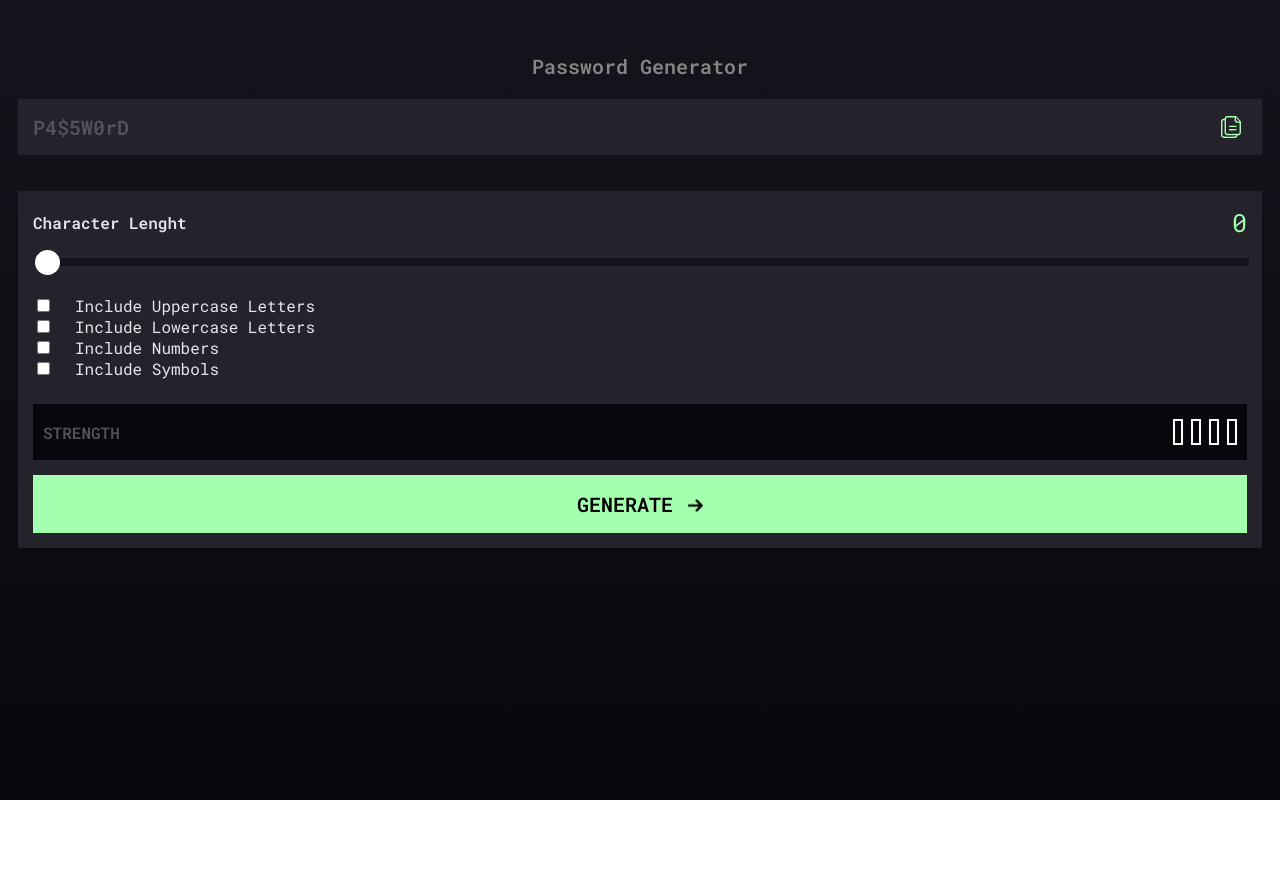
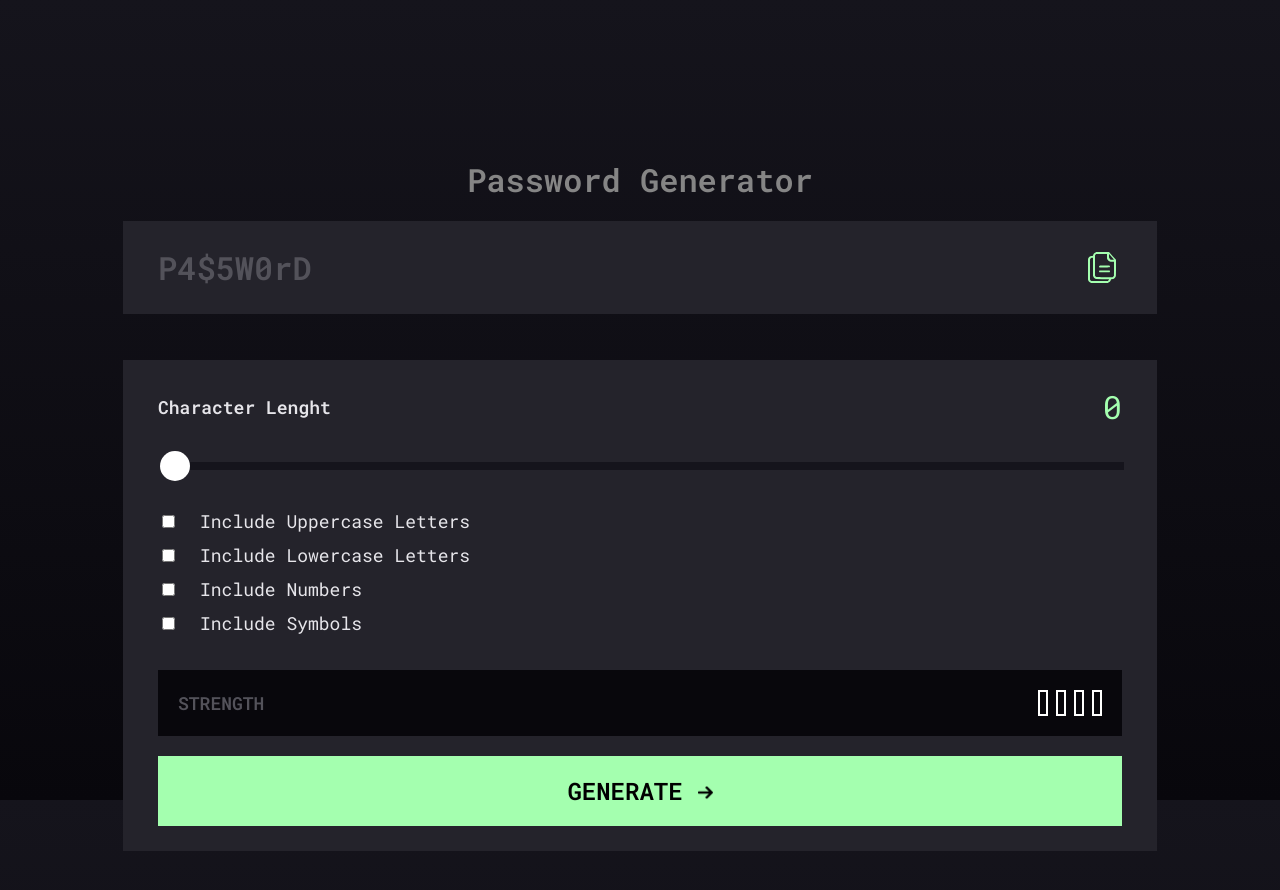
Before and after one commit to michalfadrnydev/Password-Generator, a plain HTML site: page index.html in a window 1280 px wide. Before the commit the page ends 800 px from the top, so only its background shows below. Drawn offline with Linux system fonts and the light colour scheme.

Commit message:
CSS Refactoring - tablet respomsive finished
dodělat media queries pro desktop

```diff
--- a/style.css
+++ b/style.css
@@ -1,16 +1,24 @@
 :root {
     --c-text: #E6E5EA;
     --c-button: #A4FFAF;
+    --backg-cont: #24232B;
+
     --backg-main-top: #15141C;
     --backg-main-bottom: #08070C;
-    --backg-cont: #24232B;
+
+    --fs-body: 18px;
+    --fs-heading-m: 24px;
+    --fs-heading-l: 32px;
+
+    --ff-prim: 'Roboto Mono';
+    --ff-sec: monospace;
 }
 html {
     height: 100%;
     background: linear-gradient(var(--backg-main-top), var(--backg-main-bottom));
 }
 body {
-    font-family: 'Roboto Mono', monospace;
+    font-family: var(--ff-prim), var(--ff-sec);
     color: var(--c-text);
     padding: 25px 10px;
 }
@@ -21,9 +29,6 @@ h1 {
     text-align: center;
     margin: 20px 0;
 }
-
-
-
 /*PASSWORD--------------------------------*/
 .container-new-passw {
     align-items: center;
@@ -36,6 +41,7 @@ h1 {
 }
 .generated-password{
     transition: all 0.5s steps(4, jump-start);
+    font-size: var(--fs-heading-m);
 }
 .generated-password-color {
     color: white;
@@ -47,24 +53,20 @@ h1 {
 .container-new-passw img {
     width: 20px;
 }
-
 .copy-button img {
     vertical-align: middle;
 }
-
 .copy-message {
     color: var(--c-text);
     display: inline-block;
-    font-family: 'Roboto Mono', monospace;
+    font-family: var(--ff-prim), var(--ff-sec);
     margin: 0 20px 0 0;
     transition: opacity 0.5s steps(4, jump-start);
 }
-
 .no-display {
     opacity: 0;
     transition: opacity 0.5s steps(4, jump-start);;
 }
-
 #par-warning {
     font-size: 12px;
     text-align: center;
@@ -72,7 +74,6 @@ h1 {
     margin-bottom: 10px;
     transition: opacity 0.5s steps(4, jump-start);
 }
-
 /*PARAMETERS--------------------------------*/
 /*-------Charcter Length*/
 .container-parameters {
@@ -83,15 +84,15 @@ h1 {
     align-items: center;
     display: flex;
     justify-content: space-between;
-    margin-bottom: 10px;
+    margin-bottom: 15px;
 }
 .box-passw-length h2 {
     margin:0;
-    font-size: 16px;
+    font-size: calc(var(--fs-body)-2);
 }
 .box-passw-length span {
     color: var(--c-button);
-    font-size: 25px;
+    font-size: var(--fs-heading-m);
 }
 /*-------range input*/
 .input-range {
@@ -119,6 +120,9 @@ h1 {
     align-items: center;
     display: flex;
 }
+.checkbox-container label {
+    font-size: calc(var(--fs-body) - 2);
+}
 .checkbox-container input {
     margin-right: 25px;
 }
@@ -133,7 +137,6 @@ h1 {
     width: 20px
 }
 */
-
 /*-------strength*/
 .strength-container {
     align-items: center;
@@ -143,44 +146,38 @@ h1 {
     margin: auto;
     padding: 15px 10px;
 }
-
 .strength-container h3 {
     color:#53525A;
-    font-size: 16px;
+    font-size: calc(var(--fs-body) - 2);
     margin: 0;
 }
-
 .strength-container strong {
     color:#ffffff;
-    font-size: 18px;
+    font-size: var(--fs-body);
     margin: 0;
     white-space: nowrap;
 }
-
 .strenght {
     display: flex;
     justify-content: space-between;
     gap: 10px;
 }
-
 .strenght-box {
     display: flex;
     gap: 8px
 }
-
 .strenght-pow {
     border: 2px solid #ffffff;
     height: 22px;
     width: 6px;
 }
-
 #button-generate {
     align-items: center;
     background-color: #A4FFAF;
     border: 4px solid #A4FFAF;
     display: flex;
     justify-content: center;
-    font-family: 'Roboto Mono', monospace;
+    font-family: var(--ff-prim), var(--ff-sec);
     font-weight: 600;
     font-size: 20px;
     margin-top: 15px;
@@ -188,19 +185,16 @@ h1 {
     width: 100%;
     transition: all 0.3s steps(4, jump-start);
 }
-
 #button-generate:hover {
     color: white;
     background-color: #24232B;
     border: 4px solid #A4FFAF;
     transition: all 0.3s steps(4, jump-start);
 }
-
 #button-generate:hover img {
     filter: invert(100%);
     transition: all 0.3s steps(4, jump-start);
 }
-
 #button-generate img {
     margin-top: 3px;
     margin-left: 15px;
@@ -208,8 +202,177 @@ h1 {
     transition: all 0.3s steps(4, jump-start);
 }
 
+
+
 @media (min-width: 768px) {
+    body {
+        padding: 130px 115px;
+    }
     h1 {
-        font-size: 20px;
+        font-size: var(--fs-heading-l);
+    }
+    /*PASSWORD--------------------------------*/
+    .container-new-passw {
+        margin-bottom: 15spx;
+        padding: 25px 35px;
+    }
+    .generated-password{
+        transition: all 0.5s steps(4, jump-start);
+        font-size: var(--fs-heading-l);
+    }
+    .container-new-passw img {
+        width: 28px;
+    }
+    .copy-message {
+        font-size: calc(var(--fs-body));
+    }
+    #par-warning {
+        font-size: calc(var(--fs-body)-4);
+        margin-bottom: 15px;
+    }
+    /*PARAMETERS--------------------------------*/
+    /*-------Charcter Length*/
+    .container-parameters {
+        padding: 25px 35px;
+    }
+    .box-passw-length {
+        margin-bottom: 25px;
+    }
+    .box-passw-length h2 {
+        font-size: calc(var(--fs-body));
+    }
+    .box-passw-length span {
+        font-size: var(--fs-heading-l);
+    }
+    /*-------range input*/
+    .input-range::-webkit-slider-thumb {
+        width: 30px;
+        height: 30px;
+    }
+    .input-range::-webkit-slider-thumb:hover {
+        border: 3px solid #A4FFAF;
+    }
+    /*-------checkboxes*/
+    .checkbox-wrap {
+        padding: 30px 0;
+    }
+    .checkbox-container label {
+        font-size: calc(var(--fs-body));
+        margin: 5px 0;
+    }
+    /*
+    .checkbox-container input {
+        -webkit-appearance: none;
+        border: none;
+        background-color: none;
+        border: solid 2px #E6E5EA;
+        height: 20px;
+        margin-right: 15px;
+        width: 20px
+    }
+    */
+    /*-------strength*/
+    .strength-container {
+        padding: 20px 20px;
+    }
+    .strength-container h3 {
+        font-size: calc(var(--fs-body));
+    }
+    .strength-container strong {
+        font-size: var(--fs-heading-m);
+    }
+    #button-generate {
+        font-size: var(--fs-heading-m);
+        margin-top: 20px;
+        padding: 15px 0;
+    }
+    #button-generate img {
+        width: 15px;
     }
 }
+@media (min-width: 992px) {
+    body {
+        padding: 130px 115px;
+    }
+    h1 {
+        font-size: var(--fs-heading-l);
+    }
+    /*PASSWORD--------------------------------*/
+    .container-new-passw {
+        margin-bottom: 15spx;
+        padding: 25px 35px;
+    }
+    .generated-password{
+        transition: all 0.5s steps(4, jump-start);
+        font-size: var(--fs-heading-l);
+    }
+    .container-new-passw img {
+        width: 28px;
+    }
+    .copy-message {
+        font-size: calc(var(--fs-body));
+    }
+    #par-warning {
+        font-size: calc(var(--fs-body)-4);
+        margin-bottom: 15px;
+    }
+    /*PARAMETERS--------------------------------*/
+    /*-------Charcter Length*/
+    .container-parameters {
+        padding: 25px 35px;
+    }
+    .box-passw-length {
+        margin-bottom: 25px;
+    }
+    .box-passw-length h2 {
+        font-size: calc(var(--fs-body));
+    }
+    .box-passw-length span {
+        font-size: var(--fs-heading-l);
+    }
+    /*-------range input*/
+    .input-range::-webkit-slider-thumb {
+        width: 30px;
+        height: 30px;
+    }
+    .input-range::-webkit-slider-thumb:hover {
+        border: 3px solid #A4FFAF;
+    }
+    /*-------checkboxes*/
+    .checkbox-wrap {
+        padding: 30px 0;
+    }
+    .checkbox-container label {
+        font-size: calc(var(--fs-body));
+        margin: 5px 0;
+    }
+    /*
+    .checkbox-container input {
+        -webkit-appearance: none;
+        border: none;
+        background-color: none;
+        border: solid 2px #E6E5EA;
+        height: 20px;
+        margin-right: 15px;
+        width: 20px
+    }
+    */
+    /*-------strength*/
+    .strength-container {
+        padding: 20px 20px;
+    }
+    .strength-container h3 {
+        font-size: calc(var(--fs-body));
+    }
+    .strength-container strong {
+        font-size: var(--fs-heading-m);
+    }
+    #button-generate {
+        font-size: var(--fs-heading-m);
+        margin-top: 20px;
+        padding: 15px 0;
+    }
+    #button-generate img {
+        width: 15px;
+    }
+}
```
